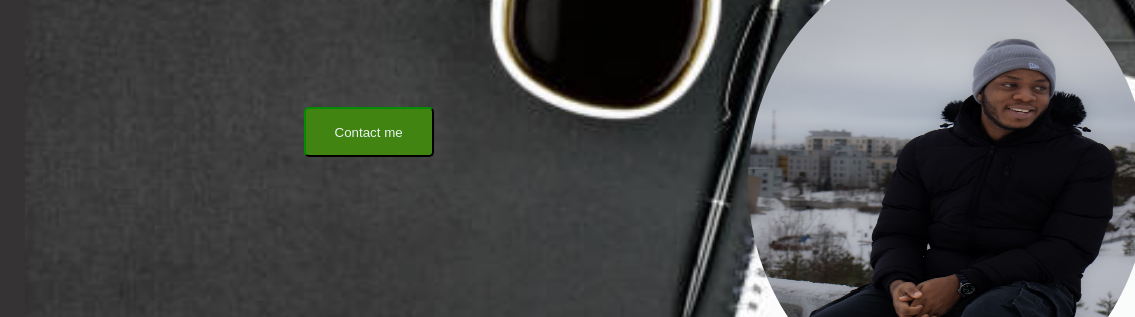
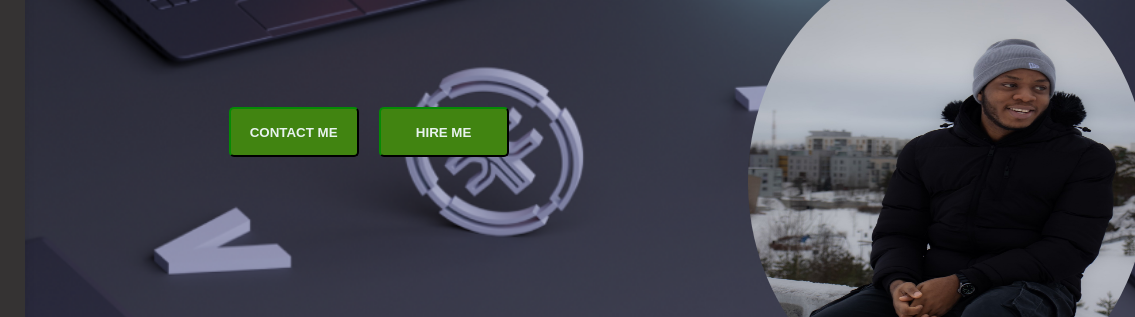
Before and after one commit to StanleyAnyas/Stanley-Portfolio, a plain HTML site: page myportfolio.html in a window 1280 px wide. Shown: the part 371-688 px from the top of the page, 145-1280 px from the left. Drawn offline with Linux system fonts and the light colour scheme; a script that the page names is missing.

Commit message:
some changes made in the css and html

```diff
--- a/myportfolio.css
+++ b/myportfolio.css
@@ -1,6 +1,6 @@
 body {
     font-family: Arial, sans-serif;
-    background-image: url('istockphoto.jpg');
+    background-image: url('background.png');
     background-repeat: no-repeat;
     background-size: cover;
     background-position: center;
@@ -77,13 +77,30 @@ body {
     width: 100%;
     background-color: none;
   }
-  #contact-button{
+  #contact-button,
+  #hire {
     color: rgb(232, 243, 239);
     width: 130px;
+    font-weight: bolder;
     height: 50px;
     background-color: rgb(65, 132, 17);
     border-radius: 5px;
     border-color:rgb(2, 54, 2);
+    z-index: 1;
+  }
+  #hire{
+    margin-left: 20px;
+  }
+  #contact-button:hover,
+  #hire:hover{
+    box-shadow: 0 0 10px blue;
+    transform: scale(1.1);
+    transform: scale(1.1) translate(0, -10px);
+    z-index: 10;
+  }
+  #contact-button:active,
+  #hire:active{
+    z-index: 10;
   }
   #sidebar{
     position: fixed;
--- a/myportfolio.html
+++ b/myportfolio.html
@@ -22,7 +22,10 @@
           </div>
           <div id="contact-container">
               <button id="contact-button">
-                  Contact me
+                  CONTACT ME
+              </button>
+              <button id="hire">
+                HIRE ME
               </button>
           </div>
           <div id="sidebar">
--- a/package.json
+++ /dev/null
@@ -1,5 +0,0 @@
-{
-  "dependencies": {
-    "zoomus-jssdk": "^1.7.1"
-  }
-}
```
Also changed, not shown: background.png (added), istockphoto.jpg (deleted), 2 other files.
